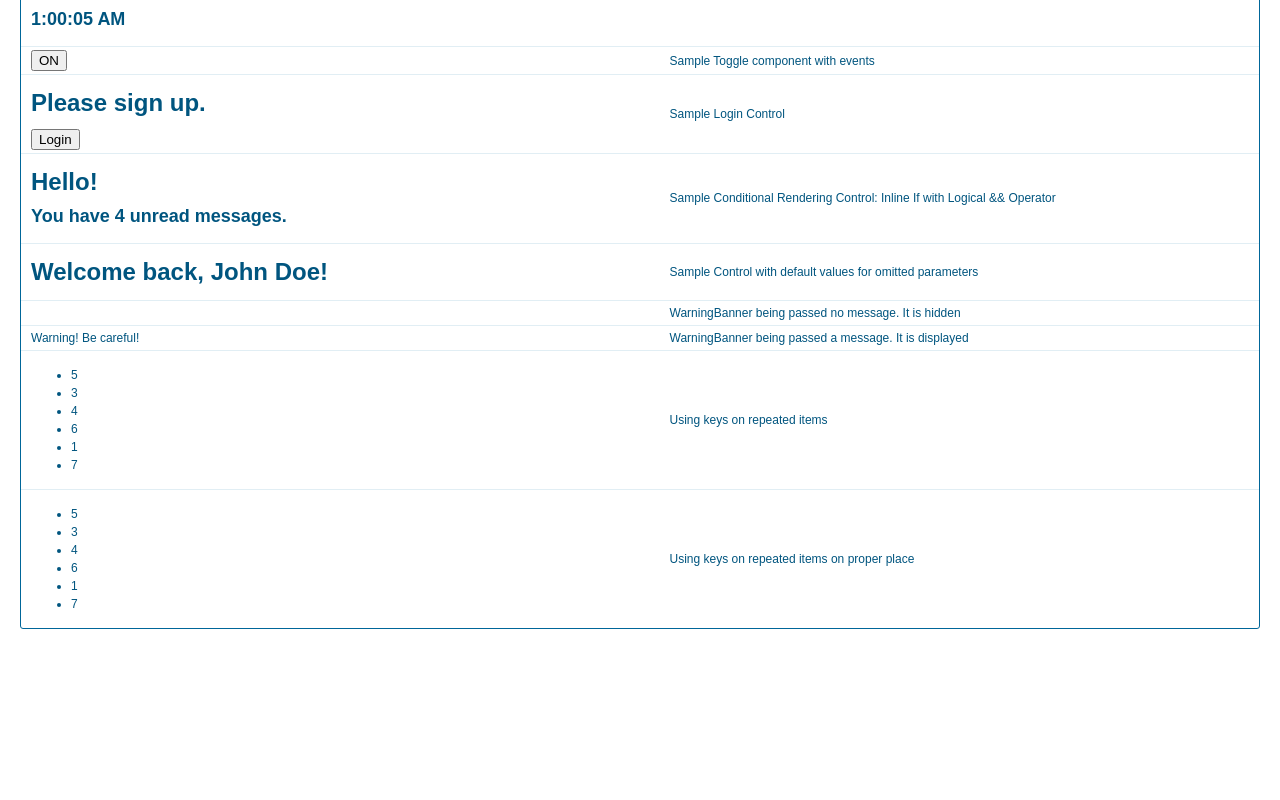
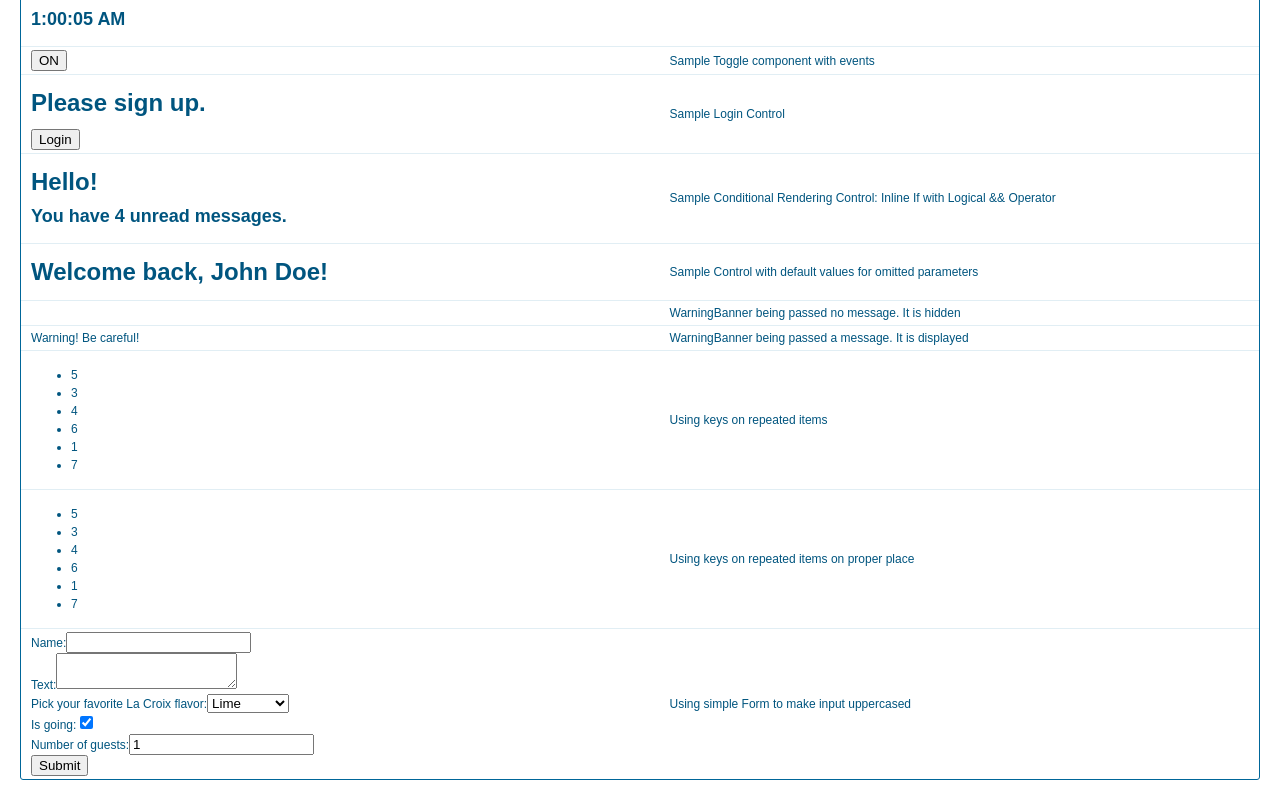
Before and after one commit to nagor/react-sandbox, a React (Create React App) app: page / in a window 1280 px wide. Shown: the part 542-1342 px from the top of the page. Before the commit the page ends 1191 px from the top, so only its background shows below. Built offline with nearby package versions, Linux system fonts and the light colour scheme.

Commit message:
Added Forms as Controlled Components example

```diff
--- a/src/App.js
+++ b/src/App.js
@@ -10,6 +10,7 @@ import { Greeting } from './components/greeting';
 import { WarningBanner } from './components/warning-banner';
 import { NumberList } from './components/numbers-list';
 import { NumberList as NumberListItems } from './components/numbers-list-items';
+import NameForm from './components/name-form';
 import './App.css';
 
 class App extends Component {
@@ -92,6 +93,12 @@ class App extends Component {
                   </td>
                   <td>Using keys on repeated items on proper place</td>
                 </tr>
+                <tr>
+                  <td>
+                    <NameForm />
+                  </td>
+                  <td>Using simple Form to make input uppercased</td>
+                </tr>
               </tbody>
             </table>
           </div>
--- /dev/null
+++ b/src/components/name-form.js
@@ -0,0 +1,93 @@
+import React from 'react';
+
+class NameForm extends React.Component {
+    constructor(props) {
+        super(props);
+        this.state = { value: '', text: '', flavor: 'lime', isGoing: true, numberOfGuests: 1 };
+
+        this.handleChange = this.handleChange.bind(this);
+        this.handleTextAreaChange = this.handleTextAreaChange.bind(this);
+        this.handleSelectChange = this.handleSelectChange.bind(this);
+        this.handleInputChange = this.handleInputChange.bind(this);
+        this.handleSubmit = this.handleSubmit.bind(this);
+    }
+
+    handleChange(event) {
+        this.setState({ value: event.target.value.toUpperCase() });
+    }
+
+    handleTextAreaChange(event) {
+        this.setState({ text: event.target.value });
+    }
+
+    handleSelectChange(event) {
+        this.setState({ flavor: event.target.value });
+    }
+
+    handleSubmit(event) {
+        alert(`A name was submitted: ${this.state.value}
+        along with text: ${this.state.text}
+        and flavor: ${this.state.flavor}
+        and guests: ${this.state.isGoing} ${this.state.numberOfGuests}
+        `);
+        event.preventDefault();
+    }
+
+    handleInputChange(event) {
+        const target = event.target;
+        const value = target.type === 'checkbox' ? target.checked : target.value; // checkbox still uses checked
+        const name = target.name;
+
+        this.setState({
+            [name]: value // ECMAScript 2015 Computed Property Name
+        });
+    }
+
+    render() {
+        return (
+            <form onSubmit={this.handleSubmit}>
+                <label>
+                    Name:
+                    <input type="text" value={this.state.value} onChange={this.handleChange} />
+                </label>
+                <br />
+                <label>
+                    Text:
+                    <textarea value={this.state.text} onChange={this.handleTextAreaChange} />
+                </label>
+                <br />
+                <label>
+                    Pick your favorite La Croix flavor:
+                    <select value={this.state.flavor} onChange={this.handleSelectChange}>
+                        <option value="grapefruit">Grapefruit</option>
+                        <option value="lime">Lime</option>
+                        <option value="coconut">Coconut</option>
+                        <option value="mango">Mango</option>
+                    </select>
+                </label>
+                <br />
+                <label>
+                    Is going:
+                    <input
+                        name="isGoing"
+                        type="checkbox"
+                        checked={this.state.isGoing}
+                        onChange={this.handleInputChange} />
+                </label>
+                <br />
+                <label>
+                    Number of guests:
+                    <input
+                        name="numberOfGuests"
+                        type="number"
+                        value={this.state.numberOfGuests}
+                        onChange={this.handleInputChange} />
+                </label>
+                <br />
+                <input type="submit" value="Submit" />
+            </form>
+        );
+    }
+}
+
+export default NameForm;
```
